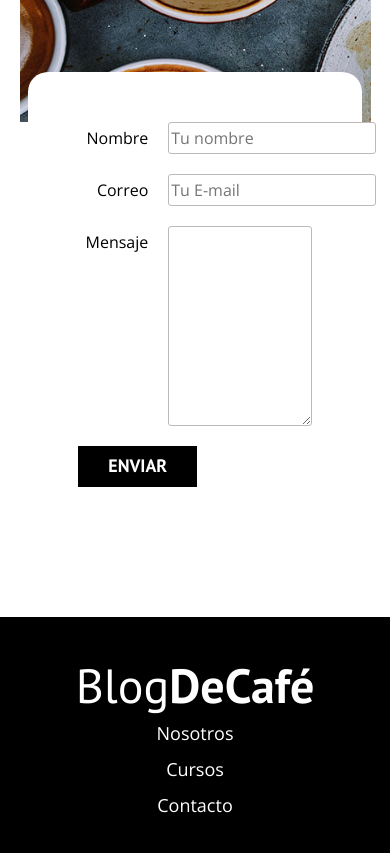
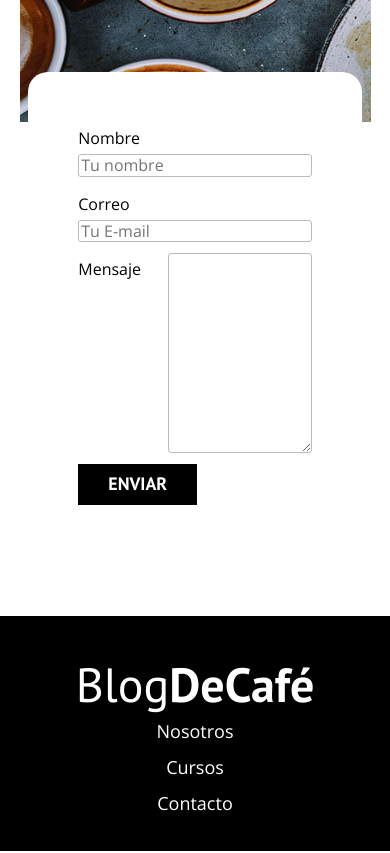
Before and after one commit to moramora1979/PracticeUdemyBlogdecafe, a plain HTML site: page contacto.html in a window 390 px wide. Shown: the part 980-1833 px from the top of the page. Drawn offline with nearby package versions, Linux system fonts and the light colour scheme.

Commit message:
solucion celulares pequeños

```diff
--- a/css/style.css
+++ b/css/style.css
@@ -373,6 +373,20 @@ img {
     height: 20rem;
 }
 
+@media(max-width:767px) {
+    .campo {
+        flex-wrap: wrap;
+        justify-content: left;
+        margin-bottom: 0.1rem;
+    }
+    .campo__label {
+        text-align: left;
+    }
+    .campo__field {
+        margin-bottom: 1rem;
+    }
+}
+
 
 /*=============================================
 PANTALLA DE ESCRITORIO GRANDE - LARGE (lg) - revisamos en portatil o pc
```
